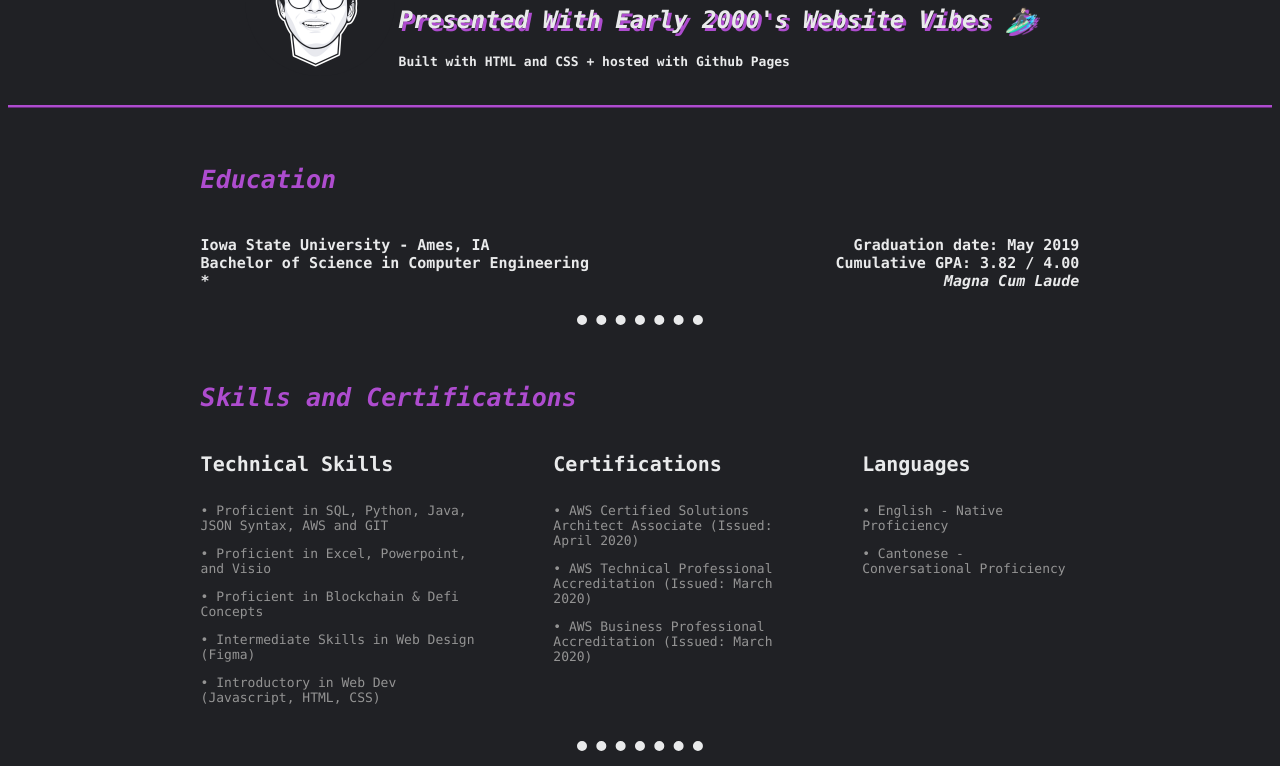
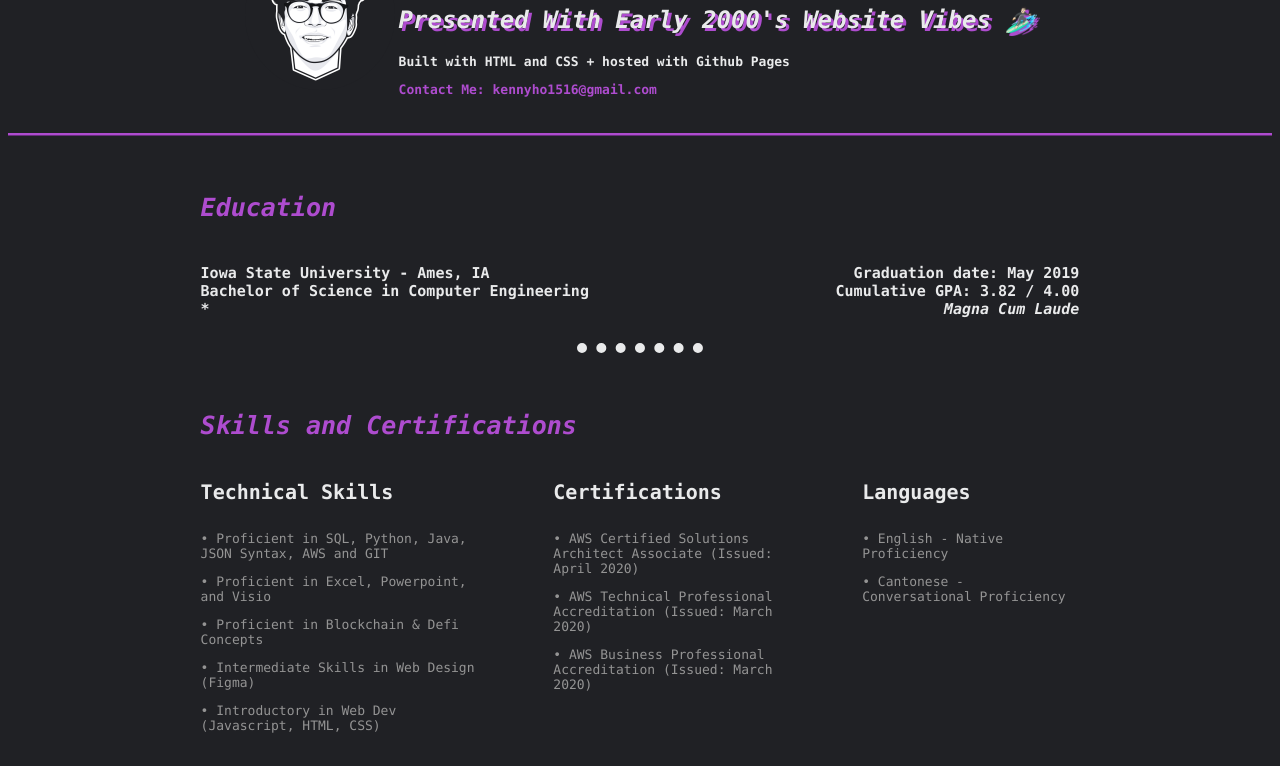
Before and after one commit to kennethho97/personal-site, a plain HTML site: page index.html in a window 1280 px wide. Shown: the part 86-852 px from the top of the page. Drawn offline with Linux system fonts and the light colour scheme.

Commit message:
Styling update

```diff
--- a/index.html
+++ b/index.html
@@ -18,6 +18,9 @@
         <h2><em>Presented With Early 2000's Website Vibes 🏄🏻‍♂️</em></h2>
         <h3>
           Built with HTML and CSS + hosted with Github Pages
+        </h3>
+        <h3 style="color: #AE4CCF;">
+          Contact Me: kennyho1516@gmail.com
         </h3>
       </td>
     </tr>
```
